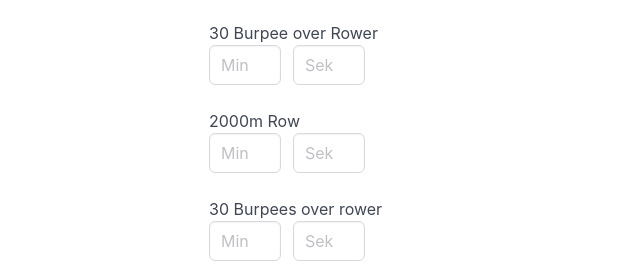
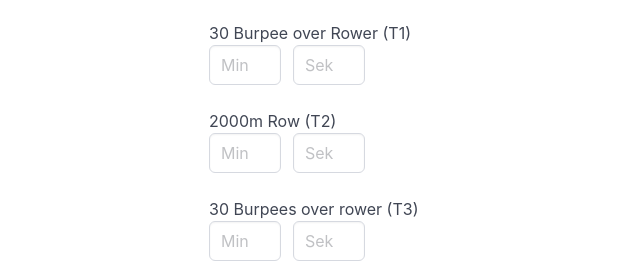
Before and after one commit to dbvff/rtf-bwscore-calculator, a plain HTML site: page index.html in a window 1280 px wide. Shown: the part 173-444 px from the top of the page, without its empty margins (311-951 px from the left). Drawn offline with nearby package versions, Linux system fonts and the light colour scheme.

Commit message:
T1,T2,T3 note added

```diff
--- a/index.html
+++ b/index.html
@@ -26,7 +26,7 @@
         </p>
 
         <div class="fixed-grid has-3-cols block">
-          <p>30 Burpee over Rower</p>
+          <p>30 Burpee over Rower (T1)</p>
           <div class="grid control">
             <div class="cell">
               <input id="m1" class="input" type="number" placeholder="Min">
@@ -41,7 +41,7 @@
         </div>
 
         <div class="fixed-grid has-3-cols block">
-          <p>2000m Row</p>
+          <p>2000m Row (T2)</p>
           <div class="grid control">
             <div class="cell">
               <input id="m2" class="input" type="number" placeholder="Min">
@@ -56,7 +56,7 @@
         </div>
 
         <div class="fixed-grid has-3-cols block">
-          <p>30 Burpees over rower</p>
+          <p>30 Burpees over rower (T3)</p>
           <div class="grid control">
             <div class="cell">
               <input id="m3" class="input" type="number" placeholder="Min">
```
